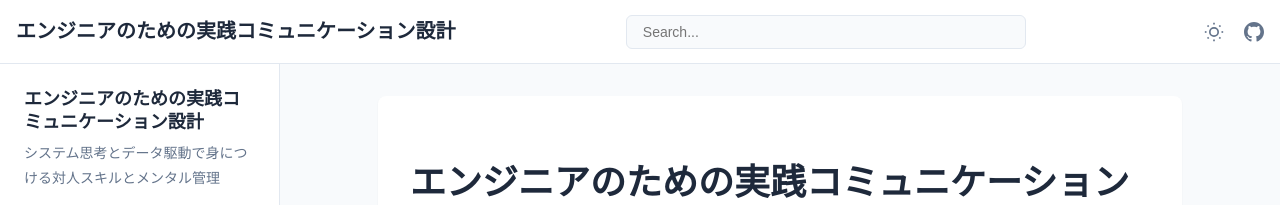
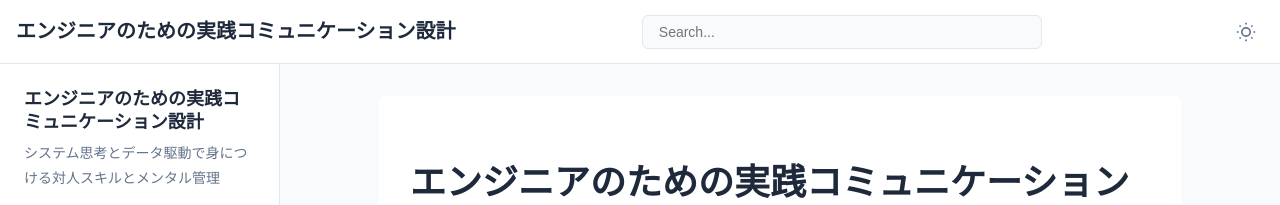
Before and after one commit to itdojp/IT-engineer-communication-book, a Jekyll site: the page built from docs/index.md, in a window 1280 px wide. Shown: the top 205 px of the page. Built offline with Jekyll 4.4.1, drawn with Linux system fonts in a browser that asks for light colours.

Commit message:
Fix layout defaults and accessibility

```diff
--- a/docs/_includes/sidebar-nav.html
+++ b/docs/_includes/sidebar-nav.html
@@ -32,7 +32,7 @@
                     {% for item in navigation.introduction %}
                     <li class="toc-item">
                         <a href="{{ item.path | relative_url }}" class="toc-link {% if page.url == item.path %}active{% endif %}">
-                            {{ item.title }}
+                            {{ item.title | escape }}
                         </a>
                     </li>
                     {% endfor %}
@@ -47,7 +47,7 @@
                     {% for chapter in navigation.chapters %}
                     <li class="toc-item toc-chapter">
                         <a href="{{ chapter.path | relative_url }}" class="toc-link {% if page.url == chapter.path or page.url contains chapter.path %}active{% endif %}">
-                            {{ chapter.title }}
+                            {{ chapter.title | escape }}
                         </a>
                     </li>
                     {% endfor %}
@@ -62,7 +62,7 @@
                     {% for item in navigation.additional %}
                     <li class="toc-item">
                         <a href="{{ item.path | relative_url }}" class="toc-link {% if page.url == item.path or page.url contains item.path %}active{% endif %}">
-                            {{ item.title }}
+                            {{ item.title | escape }}
                         </a>
                     </li>
                     {% endfor %}
@@ -77,7 +77,7 @@
                     {% for item in navigation.resources %}
                     <li class="toc-item">
                         <a href="{{ item.path | relative_url }}" class="toc-link {% if page.url == item.path or page.url contains item.path %}active{% endif %}">
-                            {{ item.title }}
+                            {{ item.title | escape }}
                         </a>
                     </li>
                     {% endfor %}
@@ -92,7 +92,7 @@
                     {% for item in navigation.appendices %}
                     <li class="toc-item">
                         <a href="{{ item.path | relative_url }}" class="toc-link {% if page.url == item.path or page.url contains item.path %}active{% endif %}">
-                            {{ item.title }}
+                            {{ item.title | escape }}
                         </a>
                     </li>
                     {% endfor %}
@@ -107,7 +107,7 @@
                     {% for item in navigation.afterword %}
                     <li class="toc-item">
                         <a href="{{ item.path | relative_url }}" class="toc-link {% if page.url == item.path or page.url contains item.path %}active{% endif %}">
-                            {{ item.title }}
+                            {{ item.title | escape }}
                         </a>
                     </li>
                     {% endfor %}
--- a/docs/_layouts/book.html
+++ b/docs/_layouts/book.html
@@ -49,6 +49,13 @@
         {% endunless %}
     {% endif %}
     {% assign repo_branch = site.repository_branch | default: 'main' %}
+    {% assign edit_path = page.path %}
+    {% if edit_path %}
+        {% assign edit_prefix = edit_path | slice: 0,5 %}
+        {% if edit_prefix != 'docs/' %}
+            {% assign edit_path = 'docs/' | append: edit_path %}
+        {% endif %}
+    {% endif %}
 
     <!-- CSS-only sidebar toggle (hidden checkbox for state management) -->
     <input type="checkbox" id="sidebar-toggle-checkbox" class="sidebar-toggle-checkbox" aria-hidden="true">
@@ -98,11 +105,13 @@
                     </svg>
                 </button>
 
+                {% if repo_url and site.show_github_links != false %}
                 <a href="{{ repo_url | default: '#' }}" class="github-link" target="_blank" rel="noopener" aria-label="View on GitHub">
                     <svg width="20" height="20" viewBox="0 0 24 24" fill="currentColor">
                         <path d="M12 0c-6.626 0-12 5.373-12 12 0 5.302 3.438 9.8 8.207 11.387.599.111.793-.261.793-.577v-2.234c-3.338.726-4.033-1.416-4.033-1.416-.546-1.387-1.333-1.756-1.333-1.756-1.089-.745.083-.729.083-.729 1.205.084 1.839 1.237 1.839 1.237 1.07 1.834 2.807 1.304 3.492.997.107-.775.418-1.305.762-1.604-2.665-.305-5.467-1.334-5.467-5.931 0-1.311.469-2.381 1.236-3.221-.124-.303-.535-1.524.117-3.176 0 0 1.008-.322 3.301 1.23.957-.266 1.983-.399 3.003-.404 1.02.005 2.047.138 3.006.404 2.291-1.552 3.297-1.23 3.297-1.23.653 1.653.242 2.874.118 3.176.77.84 1.235 1.911 1.235 3.221 0 4.609-2.807 5.624-5.479 5.921.43.372.823 1.102.823 2.222v3.293c0 .319.192.694.801.576 4.765-1.589 8.199-6.086 8.199-11.386 0-6.627-5.373-12-12-12z"/>
                     </svg>
                 </a>
+                {% endif %}
             </div>
         </header>
 
@@ -132,7 +141,7 @@
                 <!-- Edit on GitHub -->
                 {% if repo_url and page.path %}
                 <div class="edit-page">
-                    <a href="{{ repo_url }}/edit/{{ repo_branch }}/{{ page.path }}"
+                    <a href="{{ repo_url }}/edit/{{ repo_branch }}/{{ edit_path }}"
                        target="_blank"
                        rel="noopener"
                        class="edit-link">
@@ -152,7 +161,7 @@
                             {{ site.license_text | default: "Content licensed under CC BY-NC-SA 4.0 (commercial use requires a separate agreement)." }}
                         </div>
                         <div class="book-footer-links">
-                            {% if repo_url %}
+                            {% if repo_url and site.show_github_links != false %}
                                 <a href="{{ repo_url }}" target="_blank" rel="noopener">GitHub</a>
                             {% endif %}
                             {% if site.contact.email %}
@@ -172,6 +181,10 @@
     <script async src="{{ '/assets/js/code-copy-lightweight.js' | relative_url }}"></script>
     <script defer src="{{ '/assets/js/theme.js' | relative_url }}"></script>
     <script defer src="{{ '/assets/js/search.js' | relative_url }}"></script>
+    {% if site.mermaid and site.mermaid.enabled %}
+    <script defer src="https://cdn.jsdelivr.net/npm/mermaid@10.6.1/dist/mermaid.min.js"></script>
+    <script defer src="{{ '/assets/js/mermaid-init.js' | relative_url }}"></script>
+    {% endif %}
     <script>
         // Reset sidebar checkbox and ensure keyboard toggle works for label
         document.addEventListener('DOMContentLoaded', function() {
--- a/docs/assets/css/mobile-responsive.css
+++ b/docs/assets/css/mobile-responsive.css
@@ -12,7 +12,8 @@
 
 /* Prevent page jumping and unwanted focus */
 .sidebar-toggle:focus {
-  outline: none;
+  outline: 2px solid var(--primary-color);
+  outline-offset: 2px;
 }
 
 html {
```
Also changed, not shown: docs/_layouts/default.html (+6 -4 lines).
